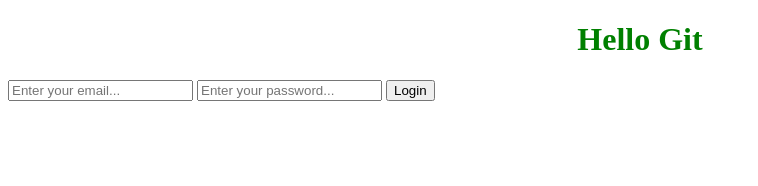
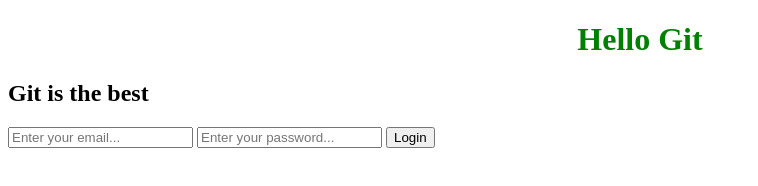
Before and after one commit to IrynaTashevska/SheCodes-wheatherApp-, a plain HTML site: page index.html in a window 1280 px wide. Shown: the whole page, without its empty margins (0-758 px from the left). Drawn offline with Linux system fonts and the light colour scheme.

Commit message:
Update the site

```diff
--- a/index.html
+++ b/index.html
@@ -11,6 +11,9 @@
     <h1>
         Hello Git
     </h1>
+    <h2>
+      Git is the best
+    </h2>
     <form>
       <input type="email" placeholder="Enter your email...">
       <input type="password" placeholder="Enter your password...">
```
